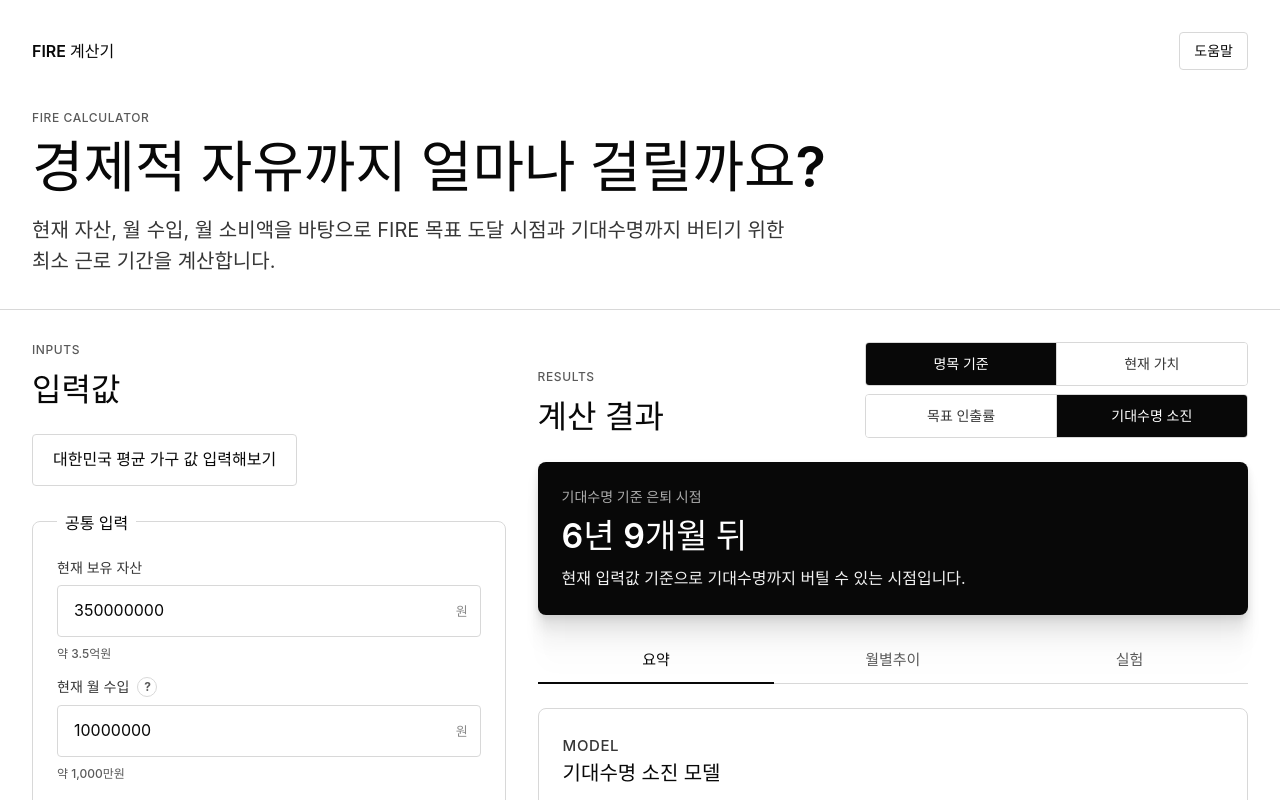
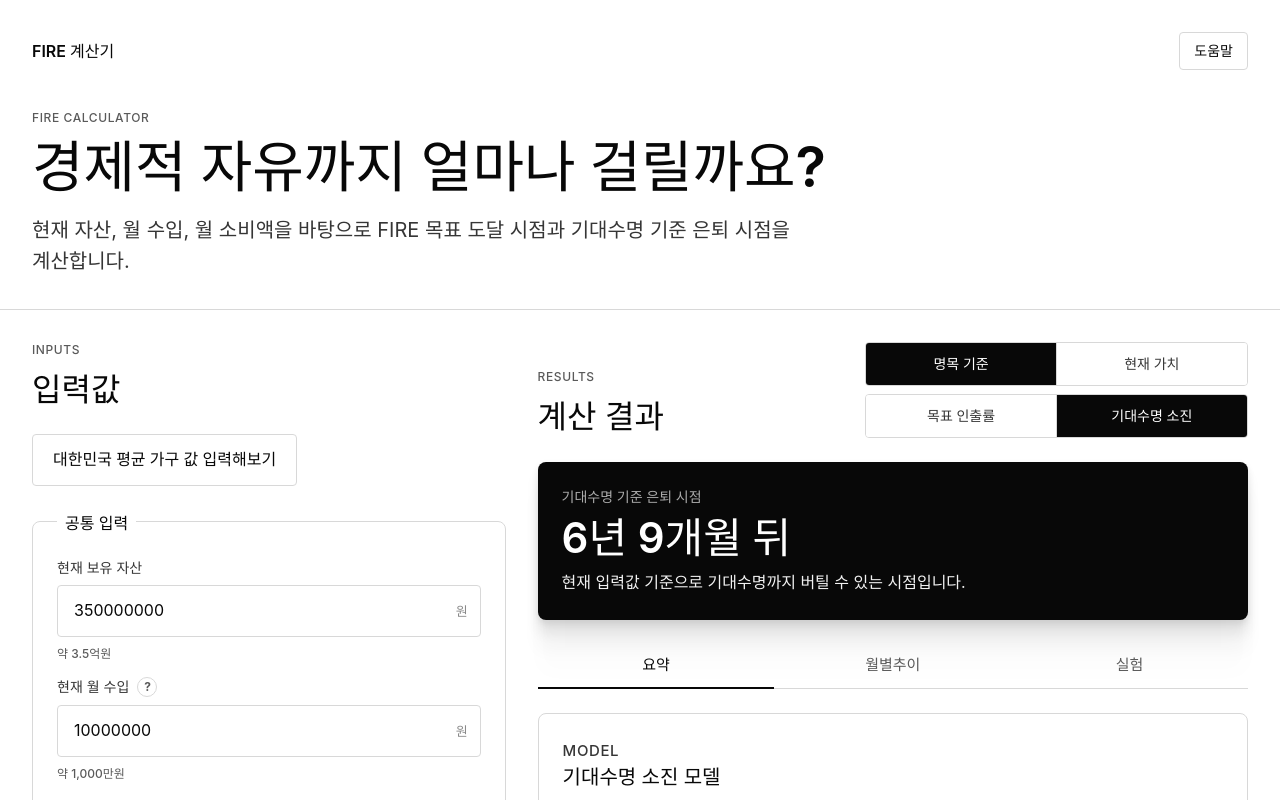
Before and after one commit to heojay/fire-calculator, a React (Vite) app: page / in a window 1280 px wide. Both pictures are taken after a click on the tab "기대수명 소진". Shown: the top 800 px of the page. Built offline with nearby package versions, Linux system fonts and the light colour scheme.

Commit message:
결과 모드 표시 일관성 정리

```diff
--- a/src/App.tsx
+++ b/src/App.tsx
@@ -165,8 +165,8 @@ function App() {
           <p className="eyebrow">FIRE CALCULATOR</p>
           <h1 className="hero-title">경제적 자유까지 얼마나 걸릴까요?</h1>
           <p className="lead">
-            현재 자산, 월 수입, 월 소비액을 바탕으로 FIRE 목표 도달 시점과 기대수명까지
-            버티기 위한 최소 근로 기간을 계산합니다.
+            현재 자산, 월 수입, 월 소비액을 바탕으로 FIRE 목표 도달 시점과 기대수명 기준
+            은퇴 시점을 계산합니다.
           </p>
         </section>
       </header>
@@ -677,7 +677,7 @@ function ResultHero({
 }) {
   if (mode === "depletion") {
     return (
-      <aside className="hero-card depletion-hero-card">
+      <aside className="hero-card">
         <p className="card-label">기대수명 기준 은퇴 시점</p>
         <strong>{formatDepletionTiming(depletionResult)}</strong>
         <span>{formatDepletionStatus(depletionResult)}</span>
@@ -772,13 +772,15 @@ function SummaryGrid({
 }
 
 function ImpactSection({ inputs, mode }: { inputs: FireInputs; mode: ImpactMode }) {
+  const timingLabel = mode === "trinity" ? "FIRE 시점" : "은퇴 시점";
+
   return (
     <section className="chart-card impact-section" aria-labelledby="impact-section-title">
       <div className="impact-heading">
         <p className="eyebrow">EXPERIMENTS</p>
         <h3 id="impact-section-title">가정 바꿔보기</h3>
         <p>
-          현재 입력값은 그대로 두고, 특정 가정만 바꿔 FIRE 시점이 얼마나 달라지는지
+          현재 입력값은 그대로 두고, 특정 가정만 바꿔 {timingLabel}이 얼마나 달라지는지
           비교합니다.
         </p>
       </div>
@@ -789,7 +791,7 @@ function ImpactSection({ inputs, mode }: { inputs: FireInputs; mode: ImpactMode
           mode={mode}
           options={expenseImpactOptions}
           title="월 소비 영향"
-          description="현재 월 소비를 기준으로 FIRE 시점 변화를 비교합니다."
+          description={`현재 월 소비를 기준으로 ${timingLabel} 변화를 비교합니다.`}
         />
         <ImpactCard
           inputs={inputs}
@@ -855,7 +857,7 @@ function ImpactCard({
         <div className="impact-result">
           <strong>{selectedOption.summaryLabel}</strong>
           <span>
-            {mode === "trinity" ? "FIRE 시점" : "최소 근로 기간"}:{" "}
+            {mode === "trinity" ? "FIRE 시점" : "은퇴 시점"}:{" "}
             {formatImpactYears(impact.baseMonths)} → {formatImpactYears(impact.changedMonths)}
           </span>
           <span>변화: {formatImpactChange(impact.diffMonths)}</span>
@@ -884,10 +886,12 @@ function DepletionSummary({
   const peakMonth = getDepletionPeakMonth(result);
   const retirementFirstExpenseMonth =
     result.monthsToWork === null ? 0 : result.monthsToWork + 1;
+  const timeHorizonLabel =
+    result.totalMonths <= 0 ? "계산 불가" : formatWorkDuration(result.totalMonths);
   const formatDepletionMoney = (value: number, month: number) =>
     formatMoney(toDisplayMoney(value, annualInflationRate, month, valueBasis));
   const items = [
-    ["필요 최소 근로 기간", formatWorkDuration(result.monthsToWork)],
+    ["기대수명 기준 은퇴 시점", formatDepletionTiming(result)],
     ["은퇴 예상 나이", formatRetirementAge(result.retirementAge)],
     [
       "국민연금 수령 시작",
@@ -925,8 +929,9 @@ function DepletionSummary({
           차감합니다. 국민연금은 출생연도별 수령 시작 나이부터 더하고, 월 수입과 소비액은
           매년 입력한 증가율을 반영합니다.
         </p>
+        <strong>현재 적용 기간 기대수명까지 {timeHorizonLabel}</strong>
       </article>
-      <div className="summary-grid depletion-grid">
+      <div className="summary-grid">
         {items.map(([label, value]) => (
           <article className="metric-card" key={label}>
             <span>{label}</span>
--- a/src/styles.css
+++ b/src/styles.css
@@ -368,11 +368,6 @@ h1 {
   line-height: 1.06;
 }
 
-.depletion-hero-card strong {
-  font-size: 34px;
-  line-height: 1.18;
-}
-
 .hero-card span {
   color: #f2f2f2;
   font-size: 16px;
@@ -658,10 +653,6 @@ legend {
   display: grid;
   grid-template-columns: repeat(2, minmax(0, 1fr));
   gap: 12px;
-}
-
-.depletion-grid {
-  grid-template-columns: repeat(4, minmax(0, 1fr));
 }
 
 .metric-card,
@@ -1081,8 +1072,7 @@ td {
 @media (max-width: 991px) {
   .hero-grid,
   .content-grid,
-  .table-grid,
-  .depletion-grid {
+  .table-grid {
     grid-template-columns: 1fr;
   }
 
```
